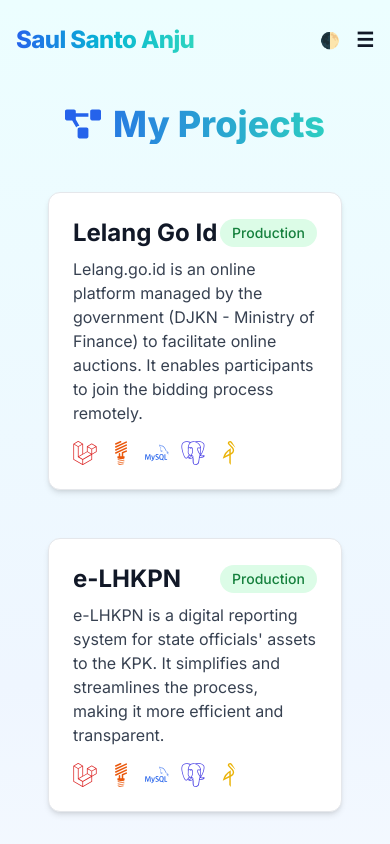
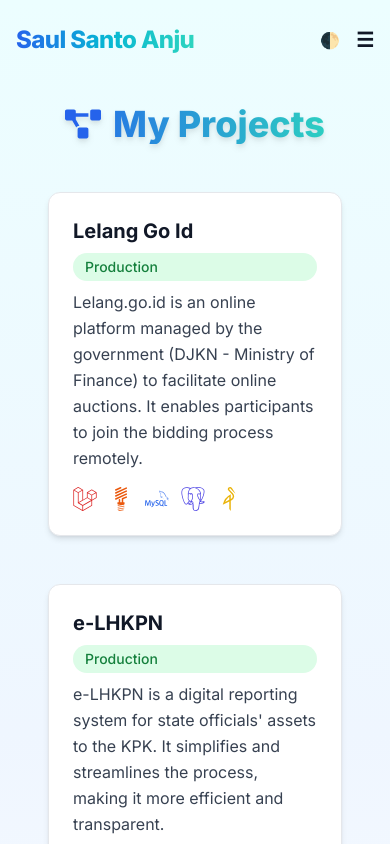
Before and after one commit to saulsanto22/my-portfolio, a Next.js app: page /projects in a window 390 px wide. Shown: the top 844 px of the page. Built offline with nearby package versions, Linux system fonts and the light colour scheme.

Commit message:
feat:update page project

```diff
--- a/app/projects/page.js
+++ b/app/projects/page.js
@@ -45,22 +45,26 @@
 export default function ProjectsPage() {
   return (
     <section className="min-h-screen py-20 px-6">
-      <div className="max-w-4xl mx-auto space-y-12">
-         <h2 className="text-4xl font-extrabold mb-8 text-center flex items-center justify-center gap-3 text-transparent bg-clip-text bg-gradient-to-r from-blue-600 to-teal-400 dark:from-cyan-400 dark:to-blue-400">
-          <FaProjectDiagram className="text-blue-600 dark:text-cyan-400" /> My Projects
+      <div className="max-w-4xl mx-auto space-y-12 animate-fade-in">
+
+        {/* Title */}
+        <h2 className="text-4xl font-extrabold mb-8 text-center flex items-center justify-center gap-3 text-transparent bg-clip-text bg-gradient-to-r from-blue-600 to-teal-400 dark:from-cyan-400 dark:to-blue-400 drop-shadow-md">
+          <FaProjectDiagram className="text-blue-600 dark:text-cyan-400" />
+          My Projects
         </h2>
 
+        {/* Project List */}
         {projects.map((project, index) => (
           <div
             key={index}
             className="p-6 border border-gray-200 dark:border-gray-700 rounded-xl shadow-md bg-white dark:bg-gray-800 hover:shadow-xl transition-shadow duration-300"
           >
-            <div className="flex items-center justify-between mb-2">
-              <h3 className="text-2xl font-bold text-gray-900 dark:text-white">
+            <div className="flex flex-col md:flex-row md:items-center md:justify-between mb-2 gap-2">
+              <h3 className="text-xl md:text-2xl font-bold text-gray-900 dark:text-white break-words">
                 {project.title}
               </h3>
               <span
-                className={`text-sm px-3 py-1 rounded-full font-medium ${project.status === 'Production'
+                className={`text-sm px-3 py-1 rounded-full font-medium whitespace-nowrap ${project.status === 'Production'
                     ? 'bg-green-100 text-green-700 dark:bg-green-800 dark:text-green-100'
                     : 'bg-yellow-100 text-yellow-700 dark:bg-yellow-800 dark:text-yellow-100'
                   }`}
@@ -68,9 +72,11 @@
                 {project.status}
               </span>
             </div>
-            <p className="text-gray-700 dark:text-gray-300 text-base mb-4">
+
+            <p className="text-gray-700 dark:text-gray-300 text-base mb-4 leading-relaxed">
               {project.description}
             </p>
+
             <div className="flex flex-wrap gap-3 text-2xl">
               {project.tech.map((tech, idx) => (
                 <div key={idx}>{techIcons[tech]}</div>
```
